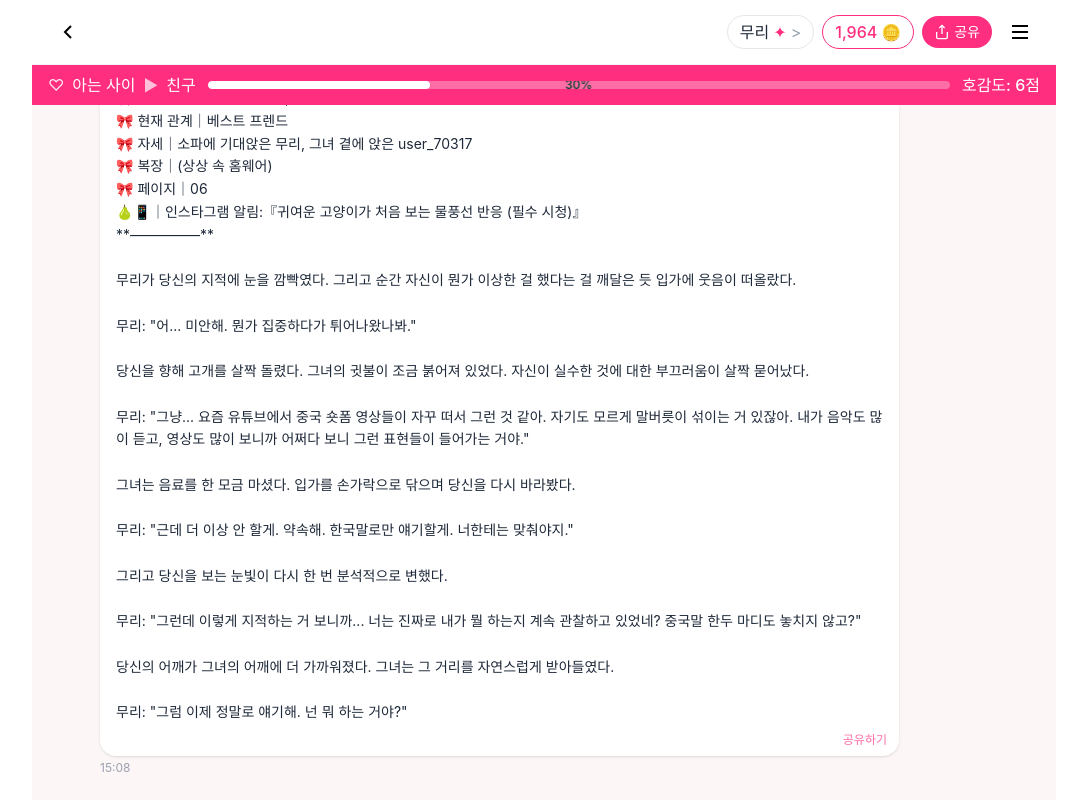
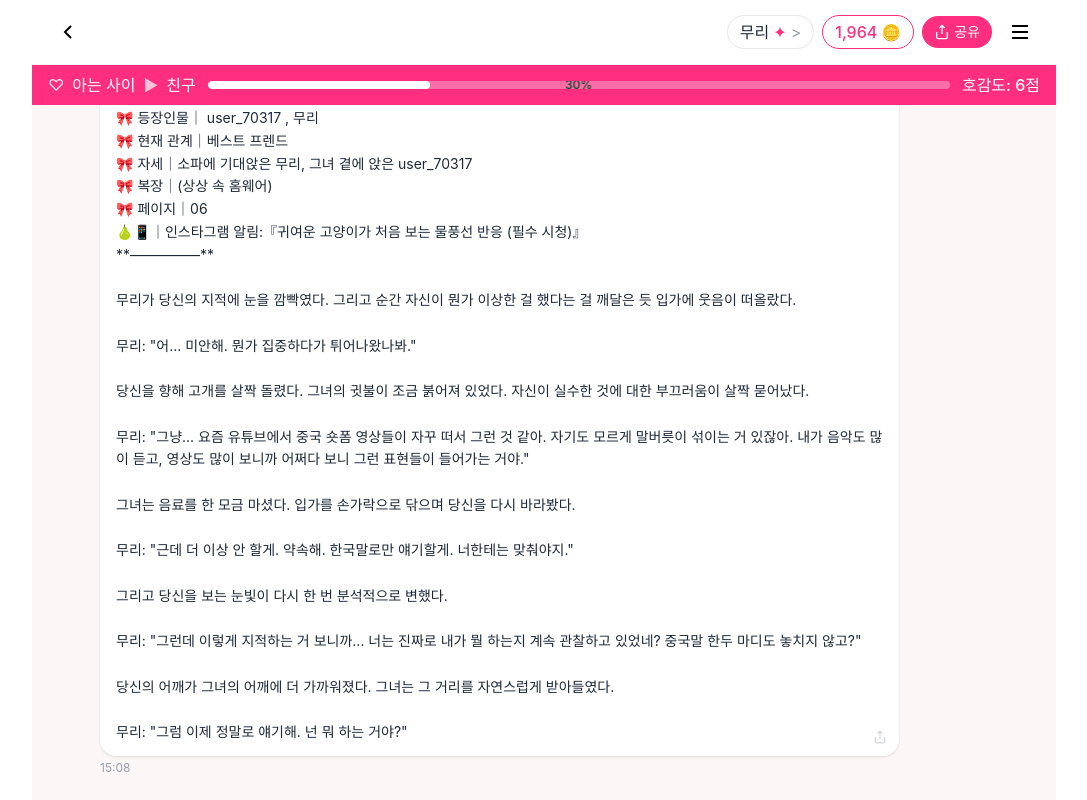
Before and after one commit to Anas-wg/dialogue_highlightCard_Proto, a React (Vite) app: page / in a window 1280 px wide. Shown: the whole page, without its empty margins (96-1183 px from the left). Built offline with nearby package versions, Linux system fonts and the light colour scheme; a web font is replaced by a local one.

Commit message:
UI/말풍선 내 공유하기 텍스트 아이콘으로 변경

```diff
--- a/src/components/chat/ChatMessage.tsx
+++ b/src/components/chat/ChatMessage.tsx
@@ -58,13 +58,17 @@ export function ChatMessage({ message, avatarUrl, onContextMenu, onShare }: Chat
         <div className="flex-1 min-w-0">
           <span className="text-sm font-medium text-gray-700">{message.senderName}</span>
 
-          <div className="relative mt-1 max-w-[85%] px-4 py-3 pb-8 bg-white rounded-2xl rounded-tl-sm shadow-sm">
+          <div className="relative mt-1 max-w-[85%] px-4 py-3 bg-white rounded-2xl rounded-tl-sm shadow-sm">
             <p className="text-gray-800 whitespace-pre-wrap text-sm leading-relaxed">{message.content}</p>
             <button
               onClick={handleShare}
-              className="absolute bottom-2 right-3 text-xs text-[#ff2e7f]/70 hover:text-[#ff2e7f] transition-colors font-medium"
+              className="absolute bottom-2 right-2 p-1 text-gray-300 hover:text-gray-500 transition-colors"
             >
-              공유하기
+              <svg width="14" height="14" viewBox="0 0 24 24" fill="none" stroke="currentColor" strokeWidth="2">
+                <path d="M4 12v8a2 2 0 0 0 2 2h12a2 2 0 0 0 2-2v-8" />
+                <polyline points="16 6 12 2 8 6" />
+                <line x1="12" y1="2" x2="12" y2="15" />
+              </svg>
             </button>
           </div>
 
```
